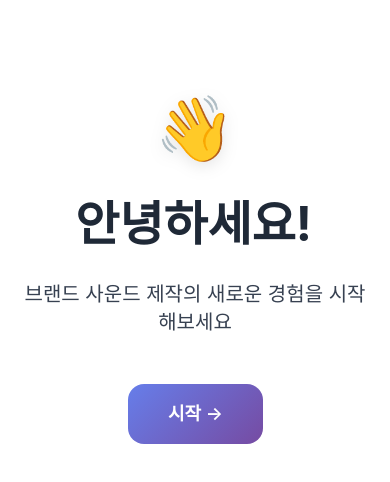
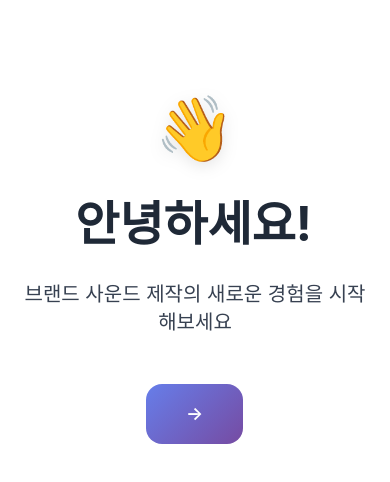
Before and after one commit to studiochamaeleon/ssokssok-survey, a React (Vite) app: page / in a window 390 px wide. Shown: the top 482 px of the page. Built offline with nearby package versions, Linux system fonts and the light colour scheme; a web font is replaced by a local one.

Commit message:
start button

```diff
--- a/src/App.tsx
+++ b/src/App.tsx
@@ -54,7 +54,7 @@ export default function App() {
             className="btn-primary px-10 py-4 text-lg font-semibold rounded-2xl opacity-0"
             style={{ animation: "fadeIn 0.8s 3.5s ease-out forwards" }}
           >
-            {isMobile ? "시작 →" : "시작하기 →"}
+            {isMobile ? "→" : "시작하기 →"}
           </button>
         </div>
       </div>
```
